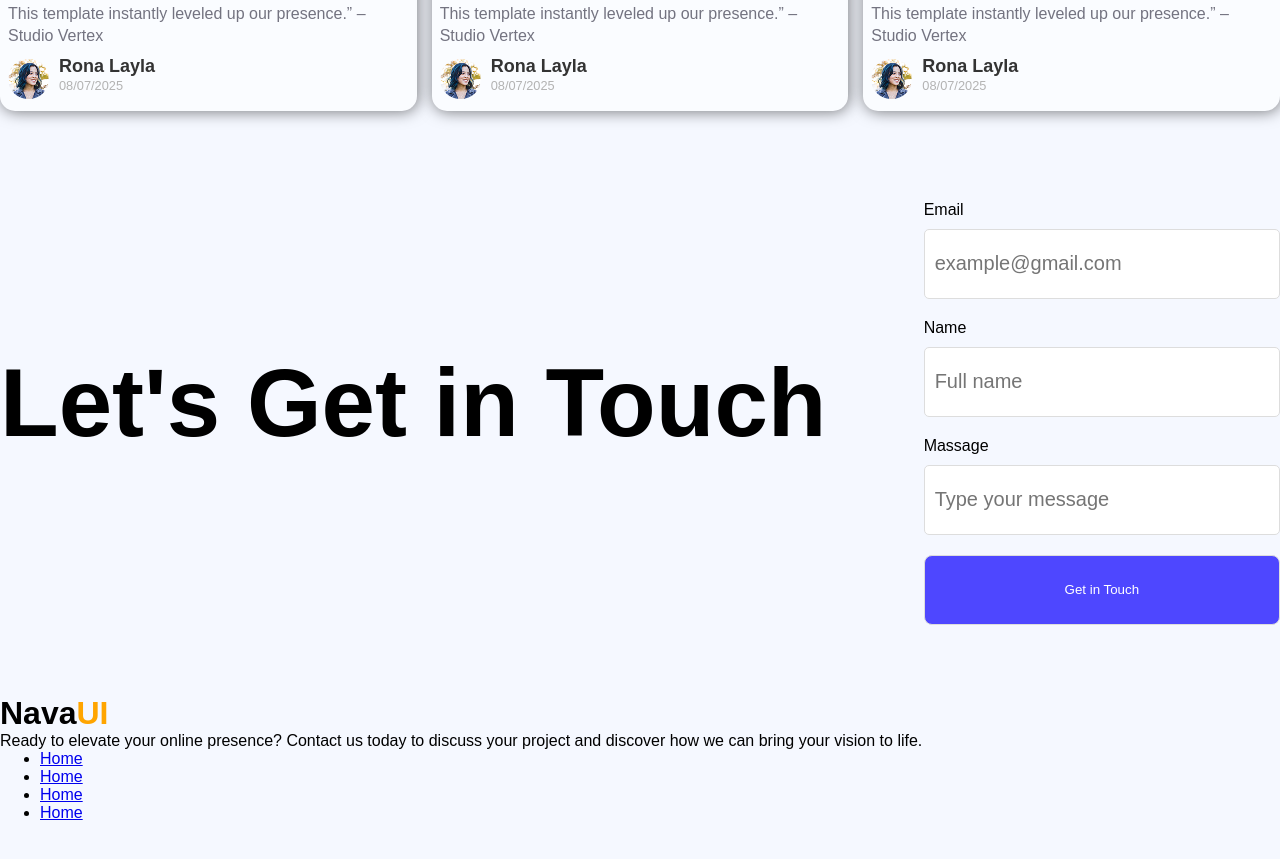
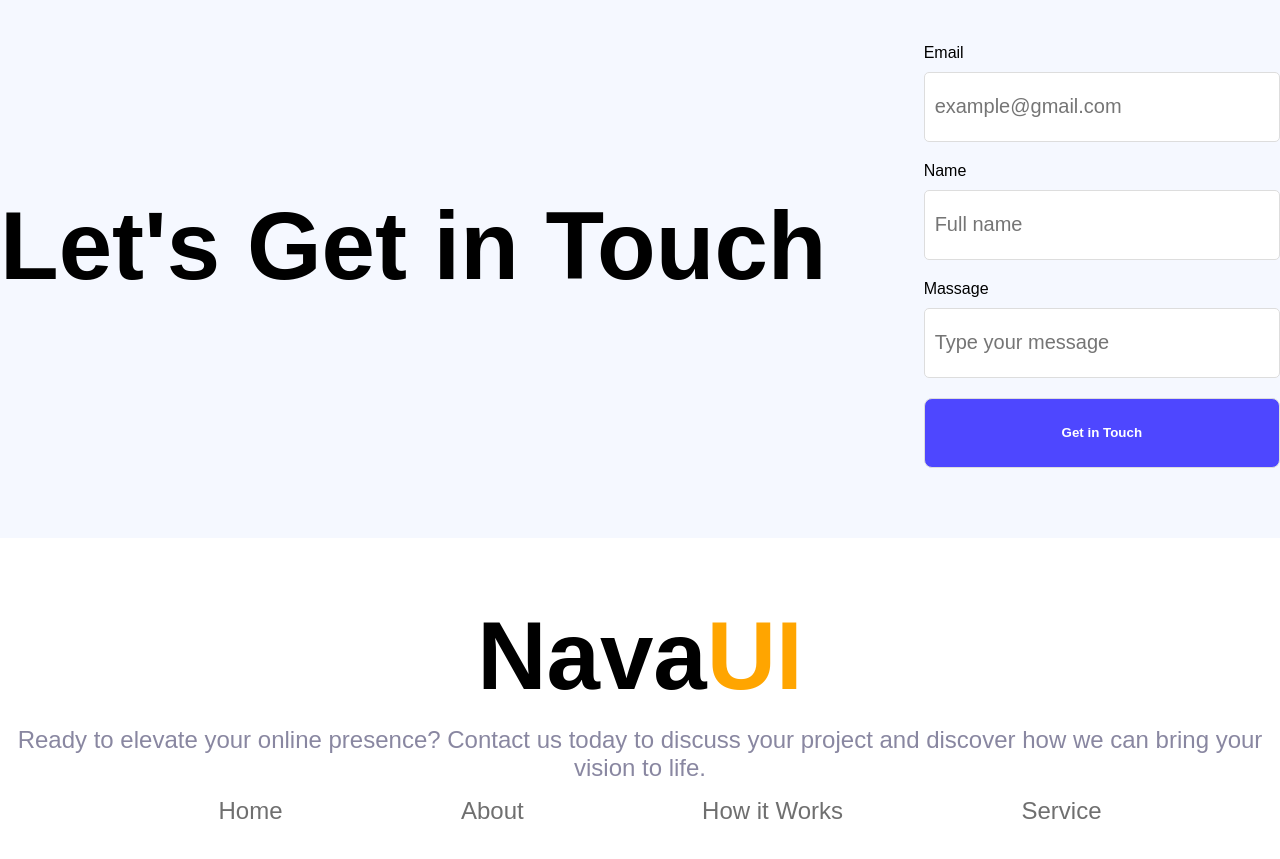
Before and after one commit to abdullah-shamim-2004/1st-assignment-repo, a plain HTML site: page index.html in a window 1280 px wide. Shown: the part 1723-2582 px from the top of the page. Before the commit the page ends 2545 px from the top, so only its background shows below. Drawn offline with Linux system fonts and the light colour scheme.

Commit message:
add footer style

```diff
--- a/index.html
+++ b/index.html
@@ -14,7 +14,7 @@
         </nav>
         <div class="banner">
             <div class="banner-content">
-            <h2>Cool Dark UI Template for<br> Webflow Agencies!</h2>
+            <h2>Cool Dark UI Template for Webflow Agencies!</h2>
             <button class="button">Stay Focused</button>
             </div>
         </div>
@@ -124,20 +124,22 @@
                             <input type="text" name="message" placeholder="Type your message">
 
                         </div>
-                        <button class="touch-button" type="button">Get in Touch</button>
+                        <button class="touch-button button" type="button">Get in Touch</button>
                     </form>
                 </div>
         </div>
     </main>
-    <footer>
+    <footer class="footer">
+            <div class="footer-details">
             <h1 class="logo">Nava<span>UI</span></h1>
             <p>Ready to elevate your online presence? Contact us today to discuss your project and discover how we can bring your vision to life.</p>
             <ul>
                 <li><a href="#">Home</a></li>
-                <li><a href="#">Home</a></li>
-                <li><a href="#">Home</a></li>
-                <li><a href="#">Home</a></li>
+                <li><a href="#">About</a></li>
+                <li><a href="#">How it Works</a></li>
+                <li><a href="#">Service</a></li>
             </ul>
+            </div>
     </footer>
 </body>
 </html>
--- a/style.css
+++ b/style.css
@@ -24,13 +24,19 @@ body{
     background-color: #4E47FF;
     color: #fff;
     height: 48px;
+    font-weight: bold;
     padding: 15px;
     border: none;
     border-radius: 5px;
+    cursor: pointer;
+    transition: all 0.3s ease;
 
 }
 
-
+.button:hover {
+    background-color: #00e07d;
+    transform: scale(1.05);
+}
 
 
 /* style for header */
@@ -56,7 +62,7 @@ body{
 .banner{
     margin: auto;
     max-width: 1440px;
-    height: 80vh;
+    height: 60vh;
     display: flex;
     justify-content: center;
     align-items: center;
@@ -68,14 +74,14 @@ body{
 }
 .banner-content h2{
 
-    font-size: 2.5rem;
+    font-size: 4.2rem;
     font-weight: 600;
     margin-bottom: 20px;
     line-height: 1.6;
 
 }
 .logo{
-    font-size: 2rem;
+    font-size: 2.125rem;
 }
 .logo span{
     color: orange;
@@ -95,7 +101,7 @@ body{
 
 }
 .action-content h2{
-    font-size: 2.5rem;
+    font-size: 2.625rem;
     line-height: 1.6;
     margin-bottom: 20px;
 
@@ -149,9 +155,9 @@ body{
 }
 
 .productive-user-info strong{
-    font-size: 3rem;
+    font-size: 5rem;
     color: #4E47FF;
-    line-height: 1.6;
+    line-height: 1;
 
 }
 
@@ -277,3 +283,47 @@ body{
     border-radius: 8px;
     margin-top: 20px;
 }
+
+/* footer styling */
+.footer{
+    min-height: 350px;
+    max-width: 1440px;
+    margin-top: 50px;
+    margin: auto;
+    display: flex;
+    justify-content: center;
+    align-items: center;
+    background-color: white;
+
+}
+.footer-details{
+    text-align: center;
+}
+.footer-details h1{
+    margin-bottom: 15px;
+    font-size: 6rem;
+}
+.footer-details ul {
+
+    display: flex;
+    justify-content: space-evenly;
+    align-items: center;
+
+}
+
+.footer ul li{
+    list-style: none;
+
+}
+
+
+.footer-details ul li a{
+    text-decoration: none;
+    color: #333333b4;
+    font-size: 1.5rem;
+}
+.footer-details p{
+    color: #8987a1;
+    margin-bottom: 15px;
+    font-size: 1.5rem;
+}
```
